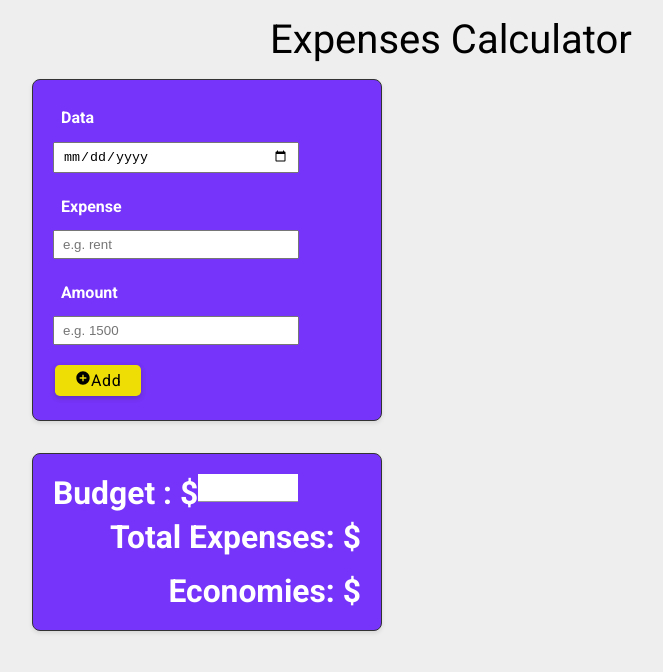
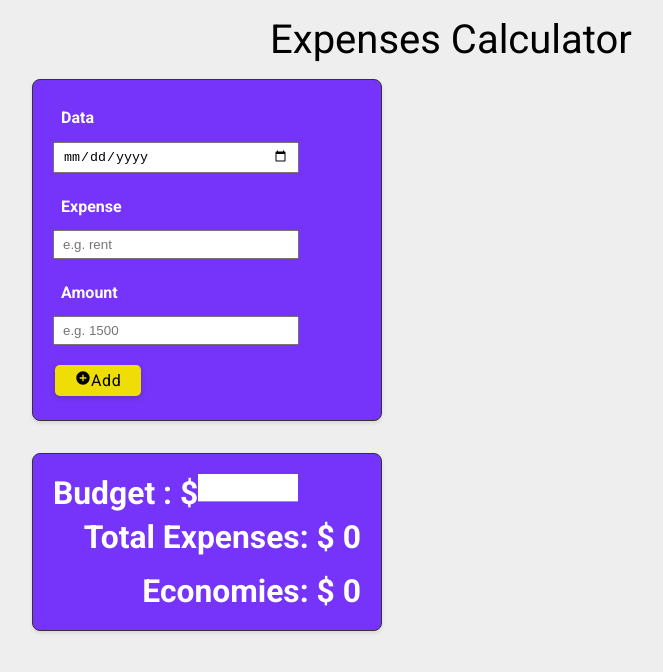
Before and after one commit to Muratozbk/30-react-projects, a React (Create React App) app: page / in a window 1280 px wide. Shown: the top 672 px of the page, without its empty margins (189-852 px from the left). Built offline with nearby package versions, Linux system fonts and the light colour scheme.

Commit message:
calc the expenses

```diff
--- a/src/projects/25-expenses-calculator/ExpensesCalculatorApp.jsx
+++ b/src/projects/25-expenses-calculator/ExpensesCalculatorApp.jsx
@@ -121,9 +121,11 @@ export default function ExpensesCalculatorApp() {
                                 <input type="number" onChange={changeBudget}
                                     value={budget} ref={inputBudget} />
                             </BudgetStyle>
-                            <h3 className='mb-1'>Total Expenses: $</h3>
+                            <h3 className='mb-1'>Total Expenses: $ {expenses.reduce((total, expense) => {
+                                return total += parseInt(expense.amount, 10)
+                            }, 0)} </h3>
                             {/* Calc economies */}
-                            <h3>Economies: $</h3>
+                            <h3>Economies: $ {calcEconomies(budget, expenses)} </h3>
                         </div>
                     </section>
                 </aside>
@@ -140,3 +142,11 @@ export default function ExpensesCalculatorApp() {
         </main>
     )
 }
+
+function calcEconomies(budget, expenses) {
+    return (
+        budget - expenses.reduce((total, expense) => {
+            return total += parseInt(expense.amount, 10)
+        }, 0)
+    )
+}
```
